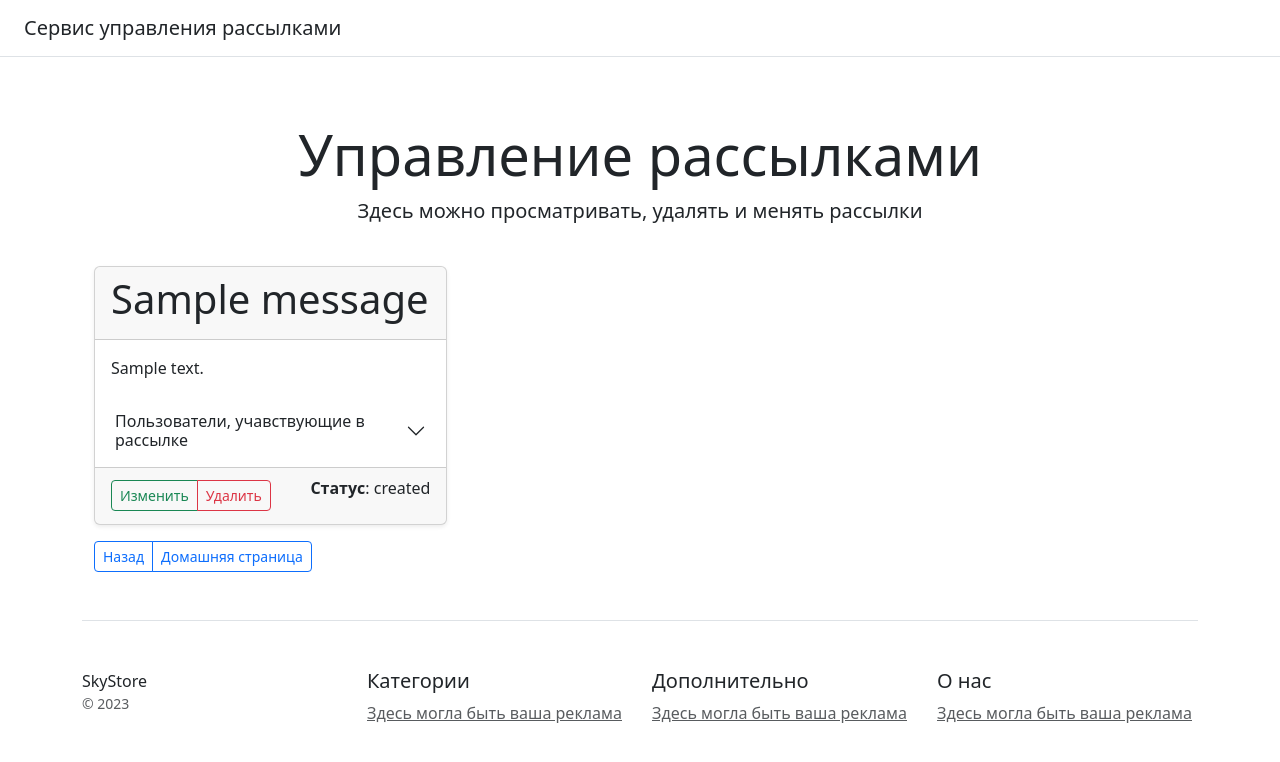
After one commit to dddendyy/SendMail, a Django app: page /mailings/1/ in a window 1280 px wide. The commit adds this page. Shown: the top 762 px of the page. Run offline with Django 4.2, Linux system fonts and the light colour scheme; tables that the repository leaves empty hold one stand-in row (values such as "Sample post").

Commit message:
Реализован шаблон карточки рассылки

```diff
--- /dev/null
+++ b/mailings/templates/mailings/mailing_detail.html
@@ -0,0 +1,54 @@
+{% extends 'mailings/base.html' %}
+
+{% block content %}
+
+<div class="container">
+    <div class="row row-cols-1 row-cols-sm-2 row-cols-md-3 g-3">
+        <div class="col">
+            <div class="card shadow-sm">
+                <div class="card-header">
+                    <h1>{{ mailing.message.subject }}</h1>
+                </div>
+                <div class="card-body">
+                    <p class="card-text">{{ mailing.message.text }}</p>
+                </div>
+                <div class="accordion accordion-flush" id="accordionFlushExample">
+                    <div class="accordion-item">
+                        <h2 class="accordion-header">
+                            <button class="accordion-button collapsed" type="button" data-bs-toggle="collapse"
+                                    data-bs-target="#flush-collapseOne" aria-expanded="false"
+                                    aria-controls="flush-collapseOne">
+                                Пользователи, учавствующие в рассылке
+                            </button>
+                        </h2>
+                        <div id="flush-collapseOne" class="accordion-collapse collapse"
+                             data-bs-parent="#accordionFlushExample">
+                            <div class="accordion-body">
+                                {% for client in client_list %}
+                                <p>{{ client.email }}</p>
+                                {% endfor %}
+                            </div>
+                        </div>
+                    </div>
+                </div>
+                <div class="card-footer">
+                    <div class="d-flex justify-content-between align-items-center">
+                        <div class="btn-group">
+                            <a href="#" class="btn btn-sm btn-outline-success">Изменить</a>
+                            <a href="#" class="btn btn-sm btn-outline-danger">Удалить</a>
+                        </div>
+                        <p><b>Статус</b>: {{ mailing.status }}</p>
+                    </div>
+                </div>
+            </div>
+        </div>
+    </div>
+    <p></p>
+    <div class="d-flex justify-content-between align-items-center">
+        <div class="btn-group">
+            <a href="{% url 'mailings:mailings_list' %}" class="btn btn-outline-primary btn-sm">Назад</a>
+            <a href="{% url 'mailings:homepage' %}" class="btn btn-outline-primary btn-sm">Домашняя страница</a>
+        </div>
+    </div>
+</div>
+{% endblock %}
--- a/mailings/urls.py
+++ b/mailings/urls.py
@@ -1,11 +1,12 @@
 from django.urls import path
 
 from mailings.apps import MailingsConfig
-from mailings.views import home_view, MailingListView
+from mailings.views import home_view, MailingListView, MailingDetailView
 
 app_name = MailingsConfig.name
 
 urlpatterns = [
     path('', home_view, name='homepage'),
-    path('mailings/', MailingListView.as_view(), name='mailings_list')
+    path('mailings/', MailingListView.as_view(), name='mailings_list'),
+    path('mailings/<int:pk>/', MailingDetailView.as_view(), name='mailing_detail')
 ]
--- a/mailings/views.py
+++ b/mailings/views.py
@@ -1,7 +1,7 @@
 from django.shortcuts import render
-from django.views.generic import ListView
+from django.views.generic import ListView, DetailView
 
-from mailings.models import Mailing
+from mailings.models import Mailing, Client
 
 
 def home_view(request):
@@ -11,3 +11,14 @@ def home_view(request):
 
 class MailingListView(ListView):
     model = Mailing
+
+
+class MailingDetailView(DetailView):
+    model = Mailing
+
+    def get_context_data(self, **kwargs):
+        context_data = super().get_context_data(**kwargs)
+        client_list = self.object.client.all()
+        context_data['client_list'] = client_list
+
+        return context_data
```
Also changed, not shown: mailings/templates/mailings/home.html (+12 -0 lines), mailings/templates/mailings/mailing_list.html (+5 -2 lines).
